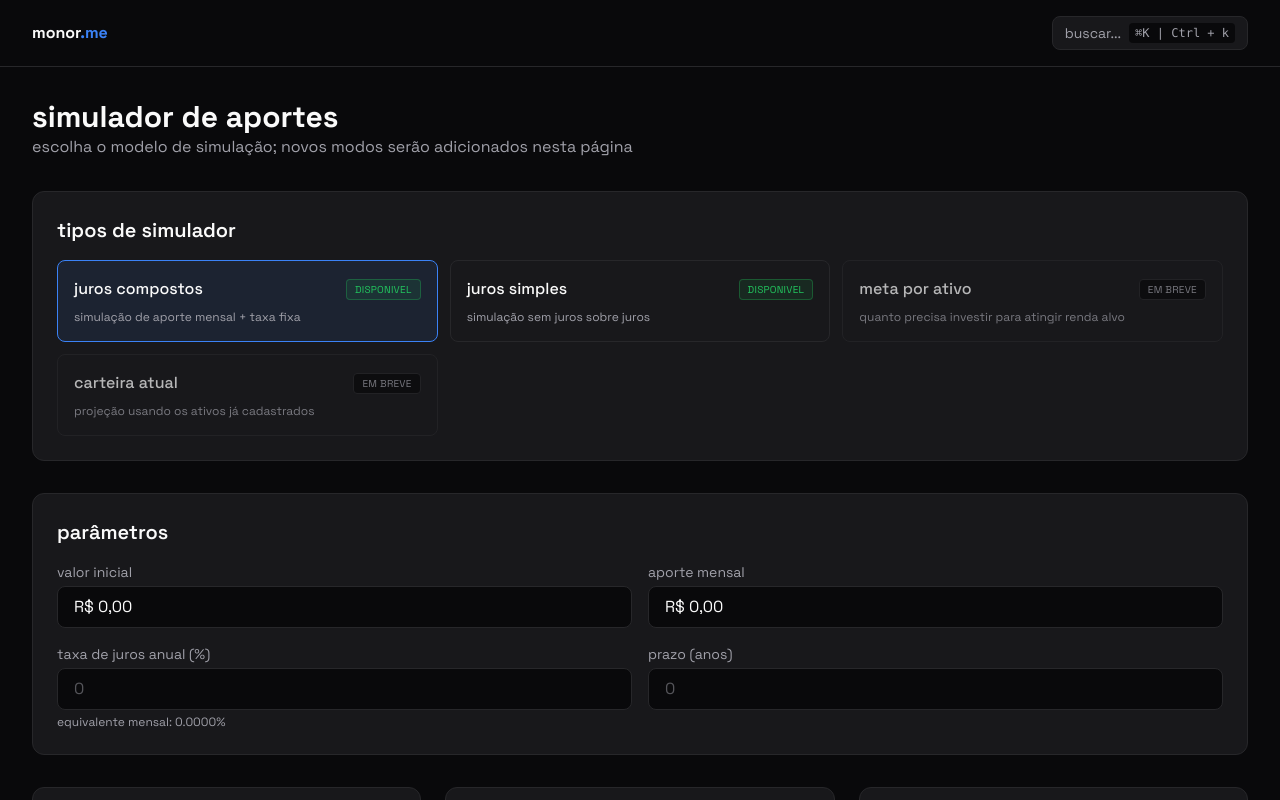
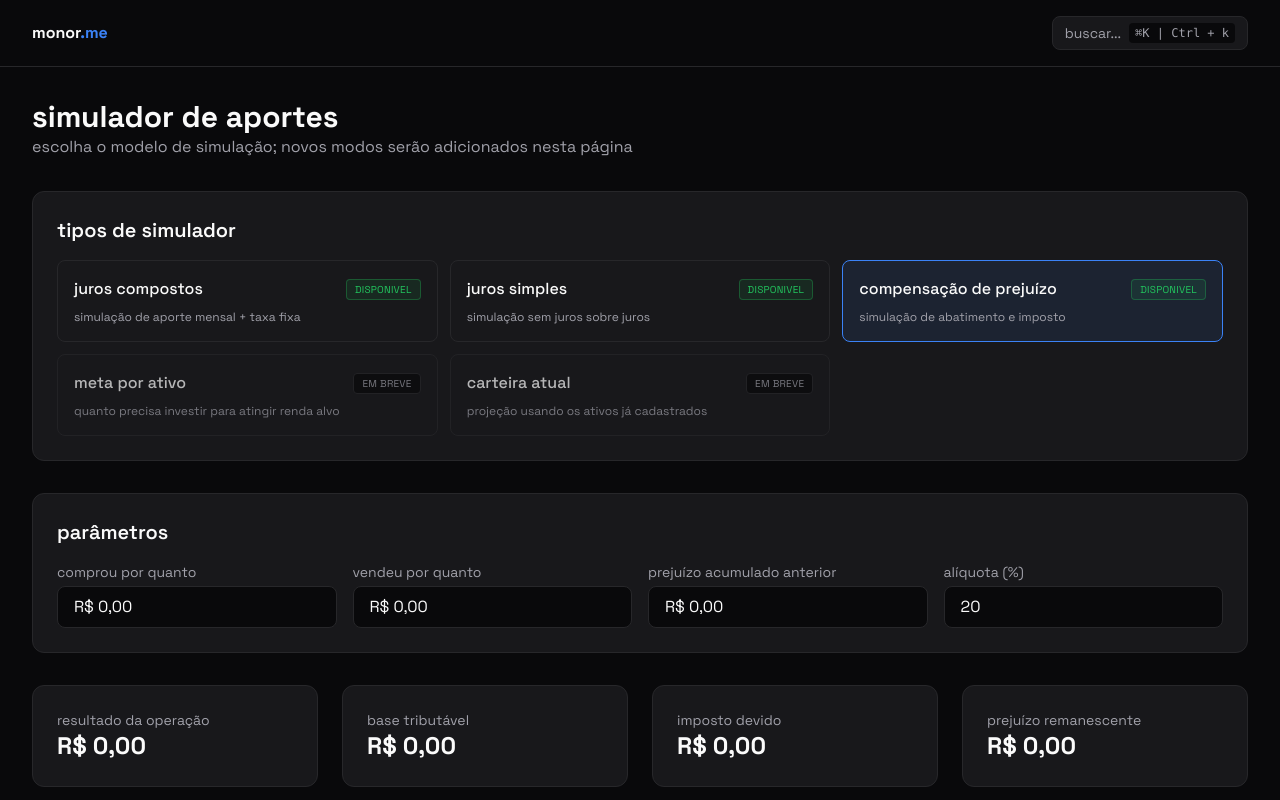
Before and after one commit to leonardoamsilva/monor.me, a React (Vite) app: page /simulador-aportes in a window 1280 px wide. Both pictures are taken after a click on the button 1032 px from the left and 301 px from the top of the page. Shown: the top 800 px of the page. Built offline with nearby package versions, Linux system fonts and the light colour scheme; no server answers.

Commit message:
feat: add compensation for damages

```diff
--- a/src/pages/SimuladorAportes.jsx
+++ b/src/pages/SimuladorAportes.jsx
@@ -15,6 +15,12 @@ const SIMULATOR_OPTIONS = [
     id: "simple-interest",
     name: "juros simples",
     description: "simulação sem juros sobre juros",
+    status: "ready",
+  },
+  {
+    id: "loss-compensation",
+    name: "compensação de prejuízo",
+    description: "simulação de abatimento e imposto",
     status: "ready",
   },
   {
@@ -591,6 +597,168 @@ function SimpleInterestSimulator() {
   );
 }
 
+function LossCompensationSimulator() {
+  const [purchaseAmount, setPurchaseAmount] = useState(0);
+  const [saleAmount, setSaleAmount] = useState(0);
+  const [accumulatedLoss, setAccumulatedLoss] = useState(0);
+  const [taxRateInput, setTaxRateInput] = useState("20");
+
+  const monthlyResult = (Number(saleAmount) || 0) - (Number(purchaseAmount) || 0);
+
+  const parsedTaxRate = Number(taxRateInput || 0);
+  const taxRate = Number.isFinite(parsedTaxRate) ? Math.max(0, parsedTaxRate) : 0;
+
+  const simulation = useMemo(() => {
+    const currentAccumulatedLoss = Math.max(0, Number(accumulatedLoss) || 0);
+
+    if (monthlyResult < 0) {
+      const additionalLoss = Math.abs(monthlyResult);
+      return {
+        compensatedAmount: 0,
+        taxableBase: 0,
+        taxDue: 0,
+        remainingLoss: currentAccumulatedLoss + additionalLoss,
+        netResultAfterTax: monthlyResult,
+        additionalLoss,
+      };
+    }
+
+    const compensatedAmount = Math.min(monthlyResult, currentAccumulatedLoss);
+    const taxableBase = Math.max(monthlyResult - compensatedAmount, 0);
+    const taxDue = taxableBase * (taxRate / 100);
+    const remainingLoss = Math.max(currentAccumulatedLoss - compensatedAmount, 0);
+    const netResultAfterTax = monthlyResult - taxDue;
+
+    return {
+      compensatedAmount,
+      taxableBase,
+      taxDue,
+      remainingLoss,
+      netResultAfterTax,
+      additionalLoss: 0,
+    };
+  }, [accumulatedLoss, monthlyResult, taxRate]);
+
+  return (
+    <>
+      <div className="bg-surface border border-border rounded-xl p-6 mb-8">
+        <h2 className="text-xl font-semibold mb-4">parâmetros</h2>
+        <div className="grid grid-cols-1 md:grid-cols-2 lg:grid-cols-4 gap-4">
+          <MoneyInput
+            id="purchase-amount"
+            label="comprou por quanto"
+            value={purchaseAmount}
+            onValueChange={setPurchaseAmount}
+          />
+
+          <MoneyInput
+            id="sale-amount"
+            label="vendeu por quanto"
+            value={saleAmount}
+            onValueChange={setSaleAmount}
+          />
+
+          <MoneyInput
+            id="accumulated-loss"
+            label="prejuízo acumulado anterior"
+            value={accumulatedLoss}
+            onValueChange={setAccumulatedLoss}
+          />
+
+          <div className="flex flex-col gap-1">
+            <label htmlFor="tax-rate" className="text-sm text-muted">alíquota (%)</label>
+            <input
+              id="tax-rate"
+              type="number"
+              min="0"
+              step="0.01"
+              value={taxRateInput}
+              onChange={(event) => setTaxRateInput(event.target.value)}
+              className="bg-bg border border-border rounded-lg px-4 py-2 text-text placeholder:text-muted/50 focus:outline-none focus:border-accent transition-colors"
+              placeholder="20"
+            />
+          </div>
+        </div>
+      </div>
+
+      <div className="grid grid-cols-1 md:grid-cols-2 lg:grid-cols-4 gap-6 mb-8">
+        <Card title="resultado da operação" value={formatCurrency(monthlyResult)} />
+        <Card title="base tributável" value={formatCurrency(simulation.taxableBase)} />
+        <Card title="imposto devido" value={formatCurrency(simulation.taxDue)} />
+        <Card title="prejuízo remanescente" value={formatCurrency(simulation.remainingLoss)} />
+      </div>
+
+      <div className="bg-surface border border-border rounded-xl p-6 mb-8">
+        <h2 className="text-xl font-semibold mb-3">resumo da compensação</h2>
+        <div className="grid grid-cols-1 md:grid-cols-2 gap-3 text-sm">
+          <p className="text-muted">prejuízo usado para compensar: <span className="text-text">{formatCurrency(simulation.compensatedAmount)}</span></p>
+          <p className="text-muted">resultado líquido após IR: <span className="text-text">{formatCurrency(simulation.netResultAfterTax)}</span></p>
+        </div>
+        {monthlyResult < 0 && (
+          <p className="text-warning text-sm mt-3">
+            houve prejuízo no mês. novo prejuízo acumulado: {formatCurrency(simulation.remainingLoss)}.
+          </p>
+        )}
+      </div>
+
+      <div className="bg-surface border border-border rounded-xl p-6">
+        <h2 className="text-xl font-semibold mb-4">detalhamento</h2>
+        <div className="overflow-x-auto border border-border rounded-lg">
+          <table className="w-full">
+            <thead className="bg-bg/60">
+              <tr className="border-b border-border text-left">
+                <th className="py-3 px-3 text-muted font-medium">item</th>
+                <th className="py-3 px-3 text-muted font-medium">valor</th>
+              </tr>
+            </thead>
+            <tbody>
+              <tr className="border-b border-border/50">
+                <td className="py-3 px-3">valor de compra</td>
+                <td className="py-3 px-3">{formatCurrency(purchaseAmount)}</td>
+              </tr>
+              <tr className="border-b border-border/50">
+                <td className="py-3 px-3">valor de venda</td>
+                <td className="py-3 px-3">{formatCurrency(saleAmount)}</td>
+              </tr>
+              <tr className="border-b border-border/50">
+                <td className="py-3 px-3">resultado do mês</td>
+                <td className="py-3 px-3">{formatCurrency(monthlyResult)}</td>
+              </tr>
+              <tr className="border-b border-border/50">
+                <td className="py-3 px-3">prejuízo acumulado anterior</td>
+                <td className="py-3 px-3">{formatCurrency(accumulatedLoss)}</td>
+              </tr>
+              <tr className="border-b border-border/50">
+                <td className="py-3 px-3">prejuízo compensado</td>
+                <td className="py-3 px-3">{formatCurrency(simulation.compensatedAmount)}</td>
+              </tr>
+              <tr className="border-b border-border/50">
+                <td className="py-3 px-3">base tributável</td>
+                <td className="py-3 px-3">{formatCurrency(simulation.taxableBase)}</td>
+              </tr>
+              <tr className="border-b border-border/50">
+                <td className="py-3 px-3">imposto ({taxRate.toFixed(2)}%)</td>
+                <td className="py-3 px-3">{formatCurrency(simulation.taxDue)}</td>
+              </tr>
+              <tr className="border-b border-border/50">
+                <td className="py-3 px-3">prejuízo remanescente</td>
+                <td className="py-3 px-3">{formatCurrency(simulation.remainingLoss)}</td>
+              </tr>
+              <tr>
+                <td className="py-3 px-3">resultado líquido após IR</td>
+                <td className="py-3 px-3">{formatCurrency(simulation.netResultAfterTax)}</td>
+              </tr>
+            </tbody>
+          </table>
+          <p className="text-xs text-muted px-3 py-2 border-t border-border bg-bg/40">
+            simulador educacional. regras fiscais podem variar por tipo de ativo/operação.
+          </p>
+        </div>
+      </div>
+    </>
+  );
+}
+
 function SimuladorAportes() {
   const [selectedOption, setSelectedOption] = useState("compound-interest");
 
@@ -605,6 +773,7 @@ function SimuladorAportes() {
 
       {selectedOption === "compound-interest" && <CompoundInterestSimulator />}
       {selectedOption === "simple-interest" && <SimpleInterestSimulator />}
+      {selectedOption === "loss-compensation" && <LossCompensationSimulator />}
     </div>
   );
 }
```
